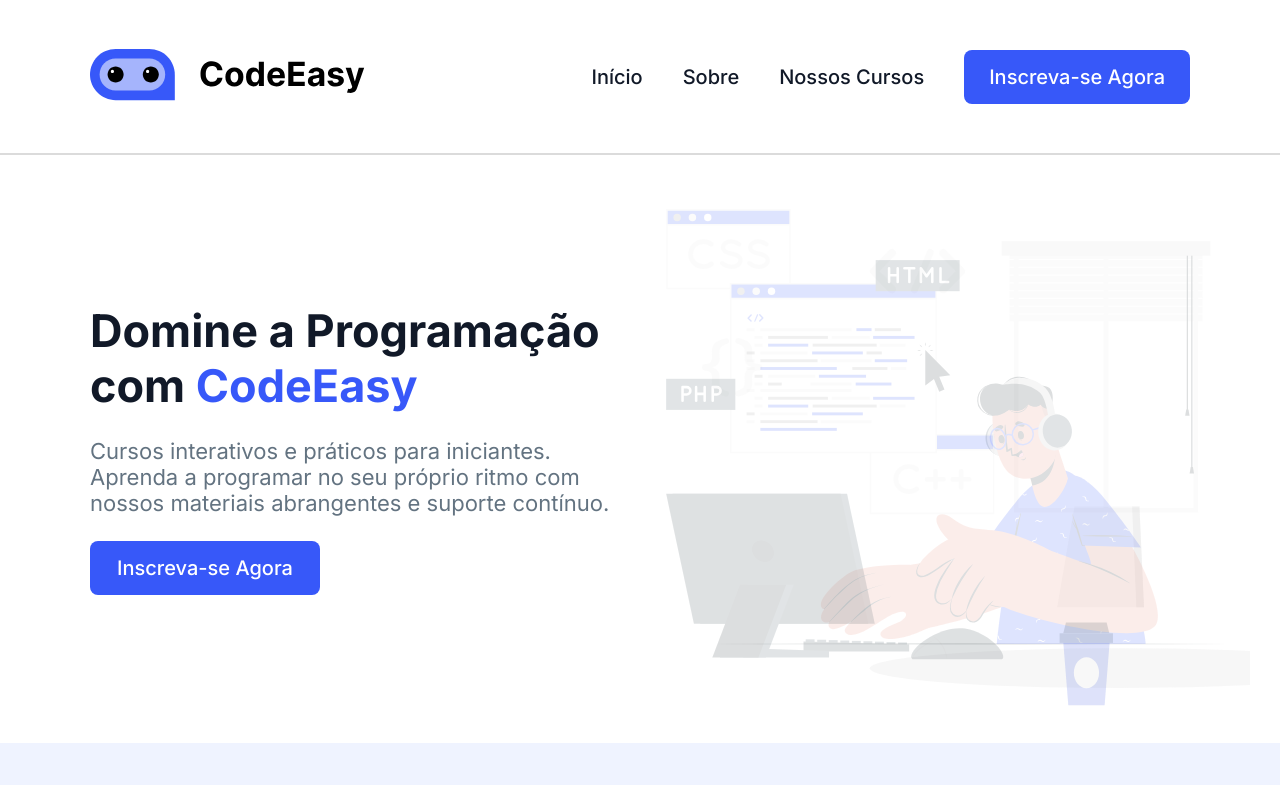
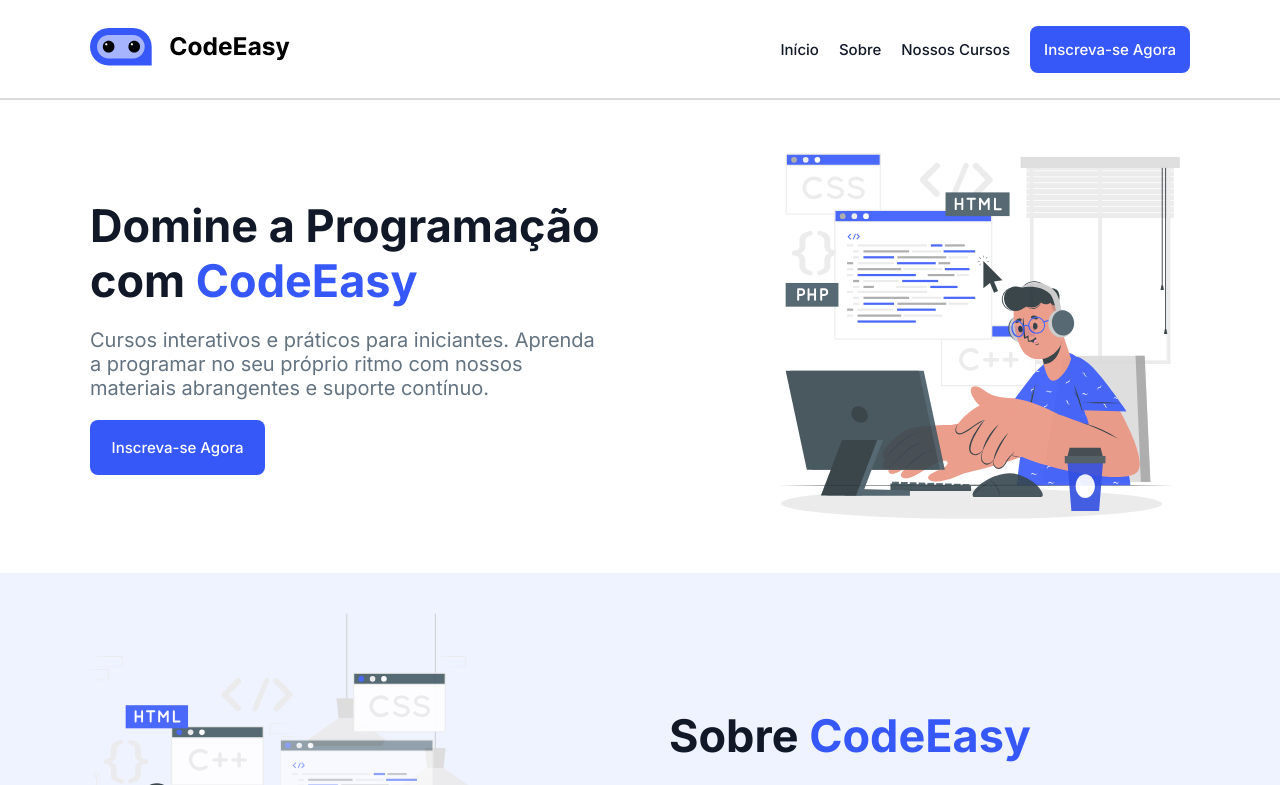
Before and after one commit to hvictorianunes/CodeEasy, a plain HTML site: page index.html in a window 1280 px wide. Shown: the top 785 px of the page. Drawn offline with Linux system fonts and the light colour scheme.

Commit message:
✨ feat: Fix header

```diff
--- a/assets/css/styles.css
+++ b/assets/css/styles.css
@@ -12,8 +12,11 @@
     display: flex;
     justify-content: center;
     width: 100%;
-    height: 155px;
+    height: 100px;
     border-bottom: 2px #dbdbdb solid;
+    position: sticky;
+    top: 0;
+    background-color: white;
 }
 
 .nav-wrapper {
@@ -24,15 +27,21 @@
     width: 100%;
 }
 
+nav img {
+    width: 200px;
+    object-fit: contain;
+}
+
+
 .nav-links {
     display: flex;
-    gap: 40px;
+    gap: 20px;
     align-items: center;
 }
 
 .nav-links a {
     text-decoration: none;
-    font-size: 20px;
+    font-size: 15px;
     color: #111928;
     font-weight: 500;
 }
@@ -47,8 +56,9 @@
     color: #fff;
     border: none;
     border-radius: 8px;
-    padding: 15px 25px;
-    font-size: 20px;
+    height: 47px;
+    width: 160px;
+    font-size: 15px;
     font-weight: 500;
     transition-duration: 150ms;
     transition-timing-function: cubic-bezier(0.4, 0, 1, 1);
@@ -73,9 +83,13 @@
 }
 
 .description {
-    font-size: 22px;
+    font-size: 20px;
     font-weight: 400;
     color: #637381;
+}
+
+section {
+    scroll-margin-top: 100px;
 }
 
 #inicio {
@@ -85,14 +99,13 @@
     margin-left: auto;
     margin-right: auto;
     justify-content: space-between;
-    height: 588px;
 }
 
 #inicio div {
     display: flex;
     flex-direction: column;
     width: 521px;
-    gap: 25px;
+    gap: 20px;
 }
 
 #inicio button, #sobre button {
@@ -100,14 +113,14 @@
     color: #fff;
     border: none;
     border-radius: 8px;
-    padding: 15px 25px;
-    font-size: 20px;
+    height: 55px;
+    width: 175px;
+    font-size: 15px;
     font-weight: 500;
     transition-duration: 150ms;
     transition-timing-function: cubic-bezier(0.4, 0, 1, 1);
     transition-property: all;
     cursor: pointer;
-    width: 230px;
 }
 
 #inicio button:hover, #sobre button:hover {
@@ -116,15 +129,15 @@
 }
 
 #inicio img {
-    width: 620px;
+    width: 473px;
     object-fit: contain;
-    margin-right: -60px;
+    margin-right: -20px;
 }
 
 #sobre {
     width: 100%;
     background-color: #EFF3FF;
-    height: 680px;
+    padding-top: 30px;
     display: flex;
     justify-content: center;
 }
@@ -145,7 +158,7 @@
 }
 
 #sobre img {
-    width: 620px;
+    width: 489px;
     object-fit: contain;
     margin-left: -60px;
 }
```
